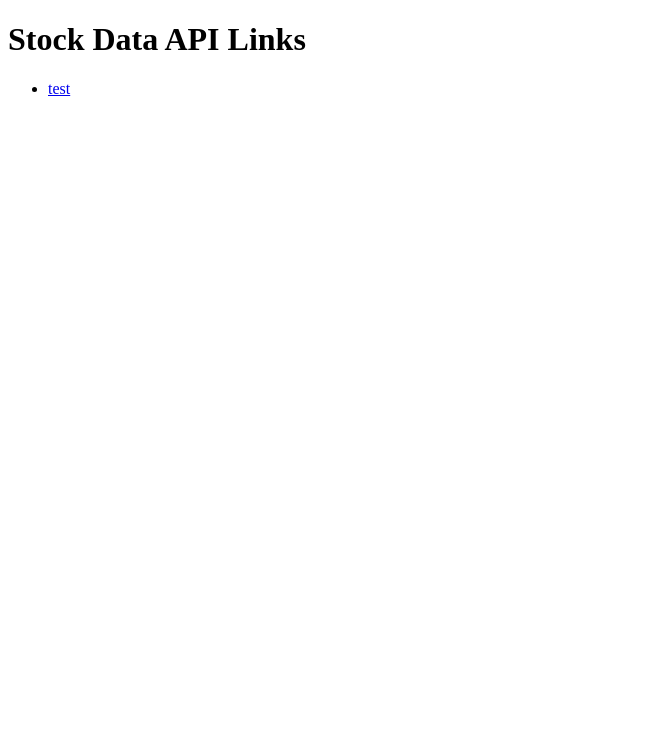
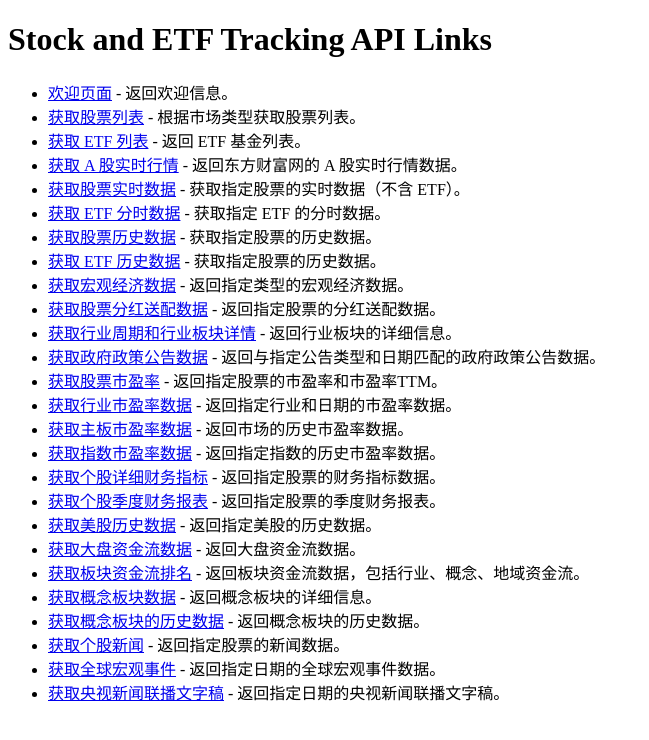
Before and after one commit to SUM12138/my-stock-json-dataset, a plain HTML site: page docs/index.html in a window 1280 px wide. Shown: the whole page, without its empty margins (0-649 px from the left). Drawn offline with Linux system fonts and the light colour scheme.

Commit message:
Update index.html

```diff
--- a/docs/index.html
+++ b/docs/index.html
@@ -7,9 +7,34 @@
 </head>
 
 <body>
-    <h1>Stock Data API Links</h1>
+    <h1>Stock and ETF Tracking API Links</h1>
     <ul>
-        <li><a href="test.json">test</a></li>
+        <li><a href="welcome.json">欢迎页面</a> - 返回欢迎信息。</li>
+        <li><a href="get_stock_list.json">获取股票列表</a> - 根据市场类型获取股票列表。</li>
+        <li><a href="get_etf_list.json">获取 ETF 列表</a> - 返回 ETF 基金列表。</li>
+        <li><a href="get_realtime_a_stock.json">获取 A 股实时行情</a> - 返回东方财富网的 A 股实时行情数据。</li>
+        <li><a href="get_stock_realtime.json">获取股票实时数据</a> - 获取指定股票的实时数据（不含 ETF）。</li>
+        <li><a href="get_etf_realtime.json">获取 ETF 分时数据</a> - 获取指定 ETF 的分时数据。</li>
+        <li><a href="get_stock_history.json">获取股票历史数据</a> - 获取指定股票的历史数据。</li>
+        <li><a href="get_etf_history.json">获取 ETF 历史数据</a> - 获取指定股票的历史数据。</li>
+        <li><a href="get_macro_data.json">获取宏观经济数据</a> - 返回指定类型的宏观经济数据。</li>
+        <li><a href="get_dividend_info.json">获取股票分红送配数据</a> - 返回指定股票的分红送配数据。</li>
+        <li><a href="get_industry_cycle.json">获取行业周期和行业板块详情</a> - 返回行业板块的详细信息。</li>
+        <li><a href="get_government_policy.json">获取政府政策公告数据</a> - 返回与指定公告类型和日期匹配的政府政策公告数据。</li>
+        <li><a href="get_pe_ratio.json">获取股票市盈率</a> - 返回指定股票的市盈率和市盈率TTM。</li>
+        <li><a href="get_industry_pe.json">获取行业市盈率数据</a> - 返回指定行业和日期的市盈率数据。</li>
+        <li><a href="get_market_pe.json">获取主板市盈率数据</a> - 返回市场的历史市盈率数据。</li>
+        <li><a href="get_index_pe.json">获取指数市盈率数据</a> - 返回指定指数的历史市盈率数据。</li>
+        <li><a href="get_financial_indicators.json">获取个股详细财务指标</a> - 返回指定股票的财务指标数据。</li>
+        <li><a href="get_financial_report.json">获取个股季度财务报表</a> - 返回指定股票的季度财务报表。</li>
+        <li><a href="get_us_stock_history.json">获取美股历史数据</a> - 返回指定美股的历史数据。</li>
+        <li><a href="get_market_fund_flow.json">获取大盘资金流数据</a> - 返回大盘资金流数据。</li>
+        <li><a href="get_sector_fund_flow.json">获取板块资金流排名</a> - 返回板块资金流数据，包括行业、概念、地域资金流。</li>
+        <li><a href="get_board_concept.json">获取概念板块数据</a> - 返回概念板块的详细信息。</li>
+        <li><a href="get_board_concept_history.json">获取概念板块的历史数据</a> - 返回概念板块的历史数据。</li>
+        <li><a href="get_stock_news.json">获取个股新闻</a> - 返回指定股票的新闻数据。</li>
+        <li><a href="get_global_macro_event.json">获取全球宏观事件</a> - 返回指定日期的全球宏观事件数据。</li>
+        <li><a href="get_cctv_news.json">获取央视新闻联播文字稿</a> - 返回指定日期的央视新闻联播文字稿。</li>
     </ul>
 </body>
 
```
